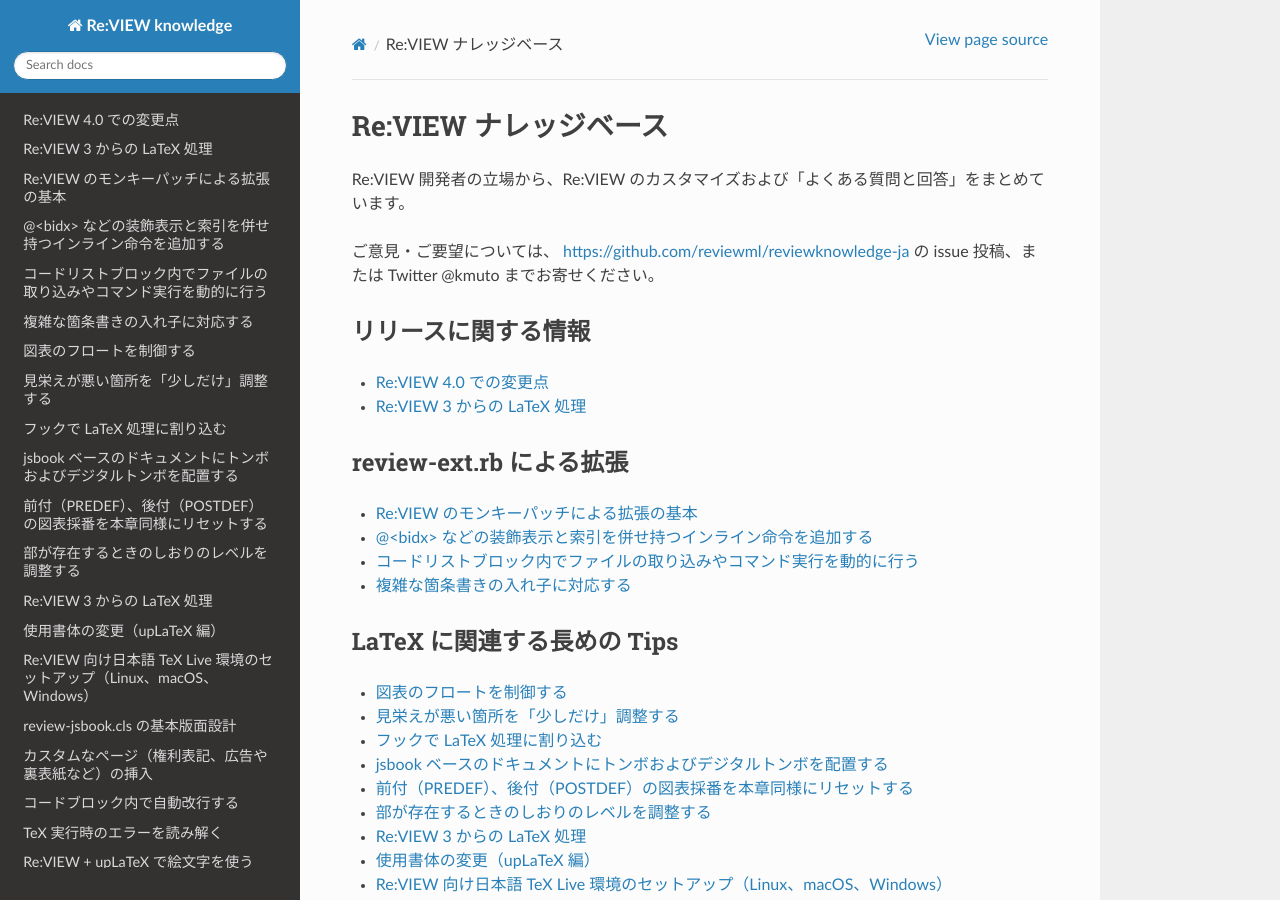
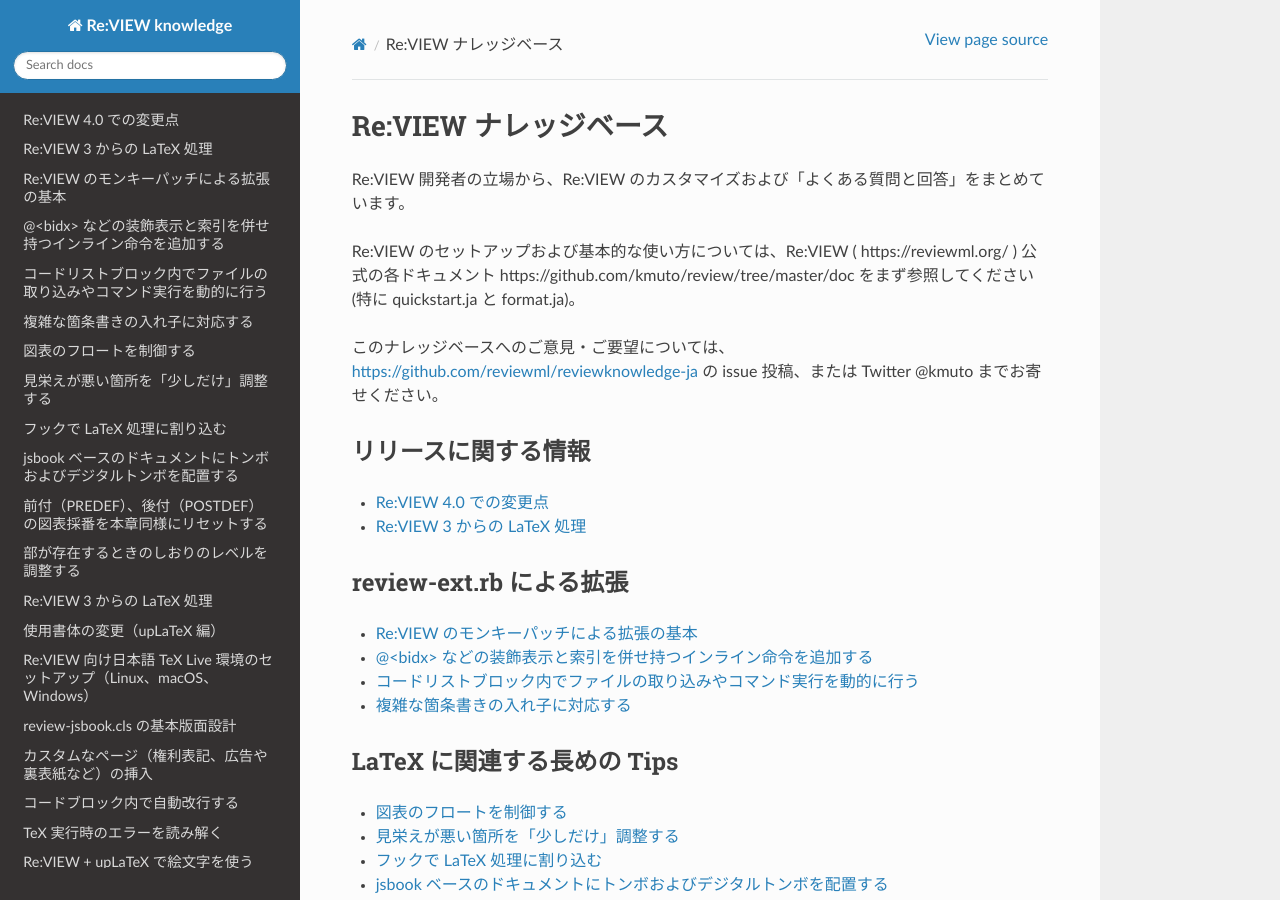
Before and after one commit to reviewml/reviewknowledge-ja, a Sphinx documentation site: the page built from docs/index.rst, in a window 1280 px wide and 900 px high. Built offline with Sphinx 7.4.7 and the Read the Docs theme 2.0.0, drawn with Linux system fonts in a browser that asks for light colours.

Commit message:
first read

```diff
--- a/docs/index.rst
+++ b/docs/index.rst
@@ -3,7 +3,9 @@
 
 Re:VIEW 開発者の立場から、Re:VIEW のカスタマイズおよび「よくある質問と回答」をまとめています。
 
-ご意見・ご要望については、 https://github.com/reviewml/reviewknowledge-ja の issue 投稿、または Twitter @kmuto までお寄せください。
+Re:VIEW のセットアップおよび基本的な使い方については、Re:VIEW ( https://reviewml.org/ ) 公式の各ドキュメント https://github.com/kmuto/review/tree/master/doc をまず参照してください (特に quickstart.ja と format.ja)。
+
+このナレッジベースへのご意見・ご要望については、 https://github.com/reviewml/reviewknowledge-ja の issue 投稿、または Twitter @kmuto までお寄せください。
 
 .. toctree::
    :maxdepth: 2
```
